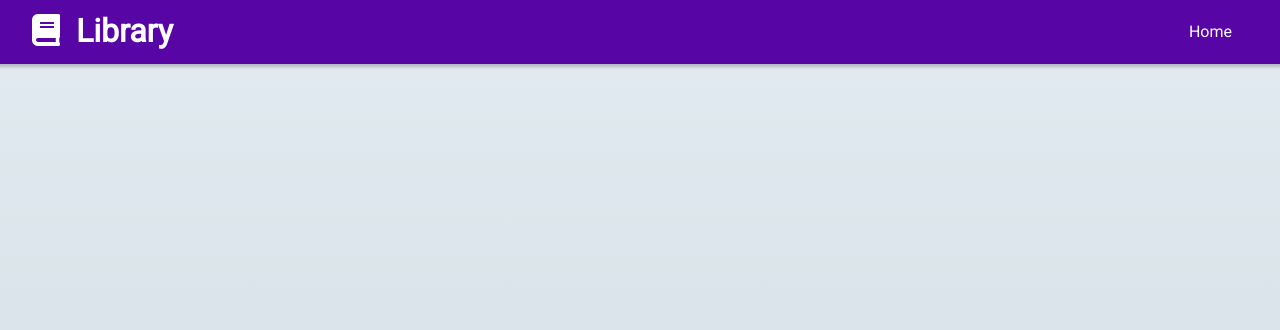
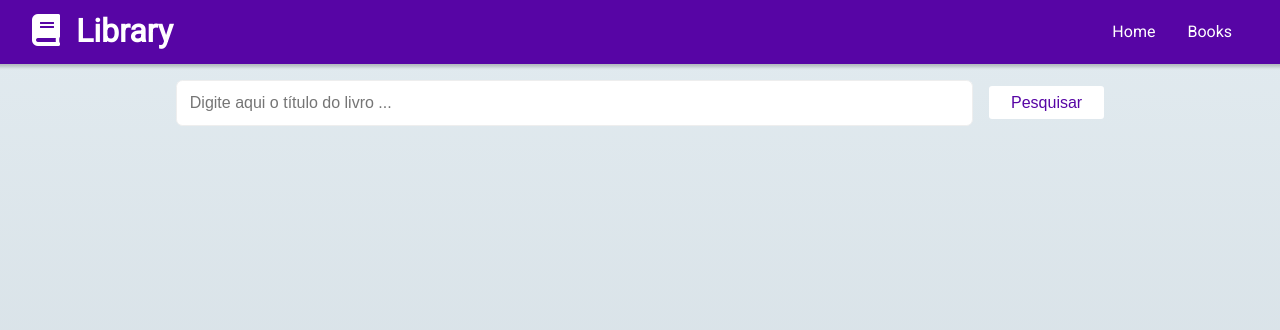
Before and after one commit to pv-cunha/desafio-tecnico-up, a React (Create React App) app: page /books in a window 1280 px wide. Before the commit this address had no page. Shown: the top 330 px of the page. Built offline with nearby package versions, Linux system fonts and the light colour scheme.

Commit message:
Componentes Dashboard, Searchbar e API

```diff
--- a/src/components/Navbar.tsx
+++ b/src/components/Navbar.tsx
@@ -17,6 +17,11 @@ const Navbar: React.FC = () => {
                 Home
               </NavLink>
             </li>
+            <li>
+              <NavLink to="/books" activeClassName={styles.active}>
+                Books
+              </NavLink>
+            </li>
           </ul>
         </nav>
       </div>
--- /dev/null
+++ b/src/components/Searchbar.tsx
@@ -0,0 +1,33 @@
+import React from 'react';
+import styles from '../styles/components/Searchbar.module.css';
+
+interface SearchbarProps {
+  inputText: string;
+  handleChange: ({ target }: React.ChangeEvent<HTMLInputElement>) => void;
+  handleSubmit: (e: React.FormEvent<HTMLFormElement>) => Promise<void>;
+}
+
+const Searchbar: React.FC<SearchbarProps> = ({
+  inputText,
+  handleChange,
+  handleSubmit,
+}) => {
+  return (
+    <div className={styles.searchBar}>
+      <form className={styles.form} onSubmit={handleSubmit}>
+        <input
+          type="text"
+          placeholder="Digite aqui o título do livro ..."
+          className={styles.input}
+          value={inputText}
+          onChange={handleChange}
+        />
+        <button type="submit" className={styles.button}>
+          Pesquisar
+        </button>
+      </form>
+    </div>
+  );
+};
+
+export default Searchbar;
--- /dev/null
+++ b/src/pages/Dashboard.tsx
@@ -0,0 +1,47 @@
+import React from 'react';
+import styles from '../styles/pages/Dashboard.module.css';
+import { api } from '../services/api';
+import Searchbar from '../components/Searchbar';
+
+interface ImagesLinks {
+  smallThumbnail: string;
+  thumbnail: string;
+}
+
+interface Volumes {
+  id: string;
+  volumeInfo: {
+    title: string;
+    description: string;
+    infoLink: string;
+    publishedDate: string;
+    imageLinks: ImagesLinks;
+  };
+}
+
+const Dashboard: React.FC = () => {
+  const [inputText, setInputText] = React.useState('');
+  const [books, setBooks] = React.useState<Volumes[]>([]);
+
+  const handleChange = ({ target }: React.ChangeEvent<HTMLInputElement>) => {
+    setInputText(target.value);
+  };
+
+  const handleSubmit = async (e: React.FormEvent<HTMLFormElement>) => {
+    e.preventDefault();
+
+    await api.getVolumes(inputText).then((res) => setBooks(res.data.items));
+  };
+
+  return (
+    <section className={`container animeLeft`}>
+      <Searchbar
+        inputText={inputText}
+        handleChange={handleChange}
+        handleSubmit={handleSubmit}
+      />
+    </section>
+  );
+};
+
+export default Dashboard;
--- a/src/pages/Home.tsx
+++ b/src/pages/Home.tsx
@@ -17,7 +17,7 @@ const Home: React.FC = () => {
           </p>
           <p className="text-center lead">
             Ir para{' '}
-            <Link to="/profs">
+            <Link to="/books">
               <i className="far fa-hand-point-right"></i> Biblioteca
             </Link>
           </p>
--- a/src/routes/index.tsx
+++ b/src/routes/index.tsx
@@ -1,5 +1,6 @@
 import React from 'react';
 import { Route, Routes } from 'react-router-dom';
+import Dashboard from '../pages/Dashboard';
 
 import Home from '../pages/Home';
 
@@ -7,6 +8,7 @@ const Router: React.FC = () => {
   return (
     <Routes>
       <Route path="/" element={<Home />} />
+      <Route path="/books" element={<Dashboard />} />
     </Routes>
   );
 };
--- a/src/services/api.ts
+++ b/src/services/api.ts
@@ -7,10 +7,8 @@ const apiClient = axios.create({
 });
 
 const create = () => {
-  const getVolumes = () =>
-    apiClient.get(
-      `/volumes?q=bernardCornwell&key=${KEY}&startIndex=0&maxResults=5`,
-    );
+  const getVolumes = (text: string) =>
+    apiClient.get(`/volumes?q=${text}&key=${KEY}&startIndex=0&maxResults=5`);
 
   return { getVolumes };
 };
--- /dev/null
+++ b/src/styles/components/Searchbar.module.css
@@ -0,0 +1,58 @@
+.searchBar {
+  margin-top: 1rem;
+}
+
+.form {
+  display: flex;
+  align-items: center;
+}
+
+.input {
+  flex: 1;
+
+  border: 1px solid #eee;
+  border-radius: 0.4rem;
+
+  display: block;
+
+  width: 100%;
+  padding: 0.8rem;
+
+  font-size: 1rem;
+
+  transition: 0.2s;
+}
+
+.input:hover,
+.input:focus {
+  outline: none;
+  border-color: var(--primary-color);
+  background: #eee;
+  box-shadow: 0 0 0 2px var(--purple-color);
+}
+
+.button {
+  display: block;
+
+  background: #fff;
+  color: var(--purple-color);
+
+  font-size: 1rem;
+
+  border: 1px solid transparent;
+  border-radius: 0.2rem;
+
+  cursor: pointer;
+
+  margin-left: 1rem;
+  padding: 0.4rem 1.3rem;
+
+  transition: opacity 0.2s ease-in;
+
+  outline: none;
+}
+
+.button:hover {
+  color: var(--light-color);
+  background: var(--purple-color);
+}
```
Also changed, not shown: src/App.tsx (+0 -15 lines), src/styles/pages/Dashboard.module.css (added).
